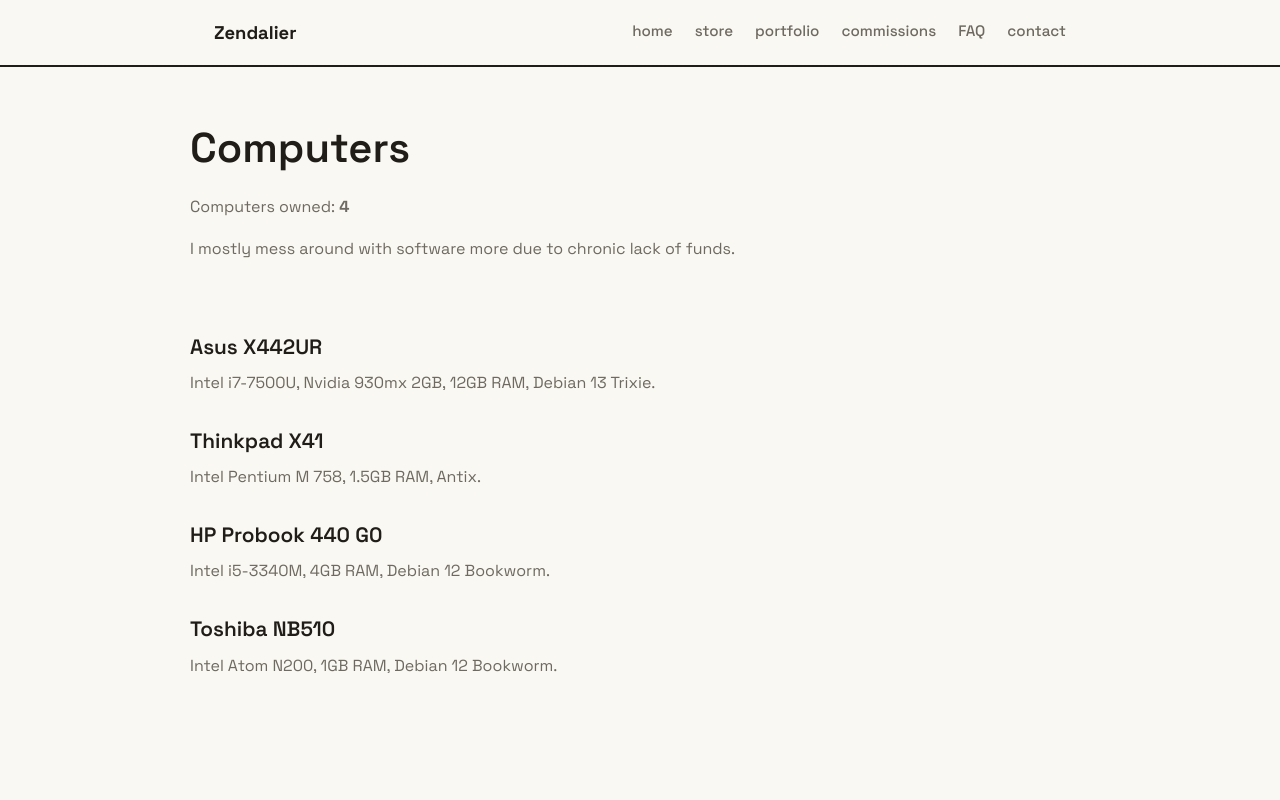
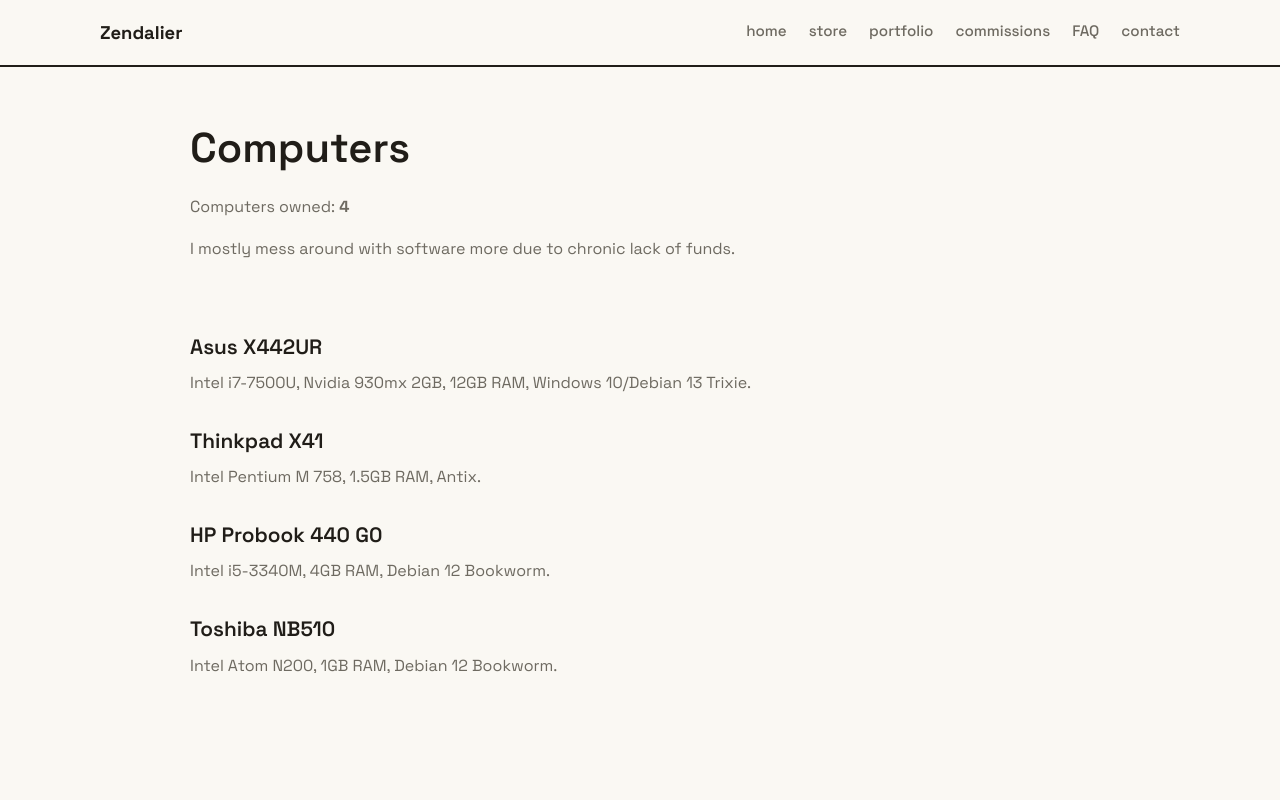
Before and after one commit to zendalier/zendalierdev, a plain HTML site: page computers.html in a window 1280 px wide. Shown: the top 800 px of the page. Drawn offline with Linux system fonts and the light colour scheme.

Commit message:
another update

```diff
--- a/computers.html
+++ b/computers.html
@@ -37,7 +37,7 @@
 
     <section class="prose container">
       <h2>Asus X442UR</h2>
-      <p>Intel i7-7500U, Nvidia 930mx 2GB, 12GB RAM, Debian 13 Trixie.</p>
+      <p>Intel i7-7500U, Nvidia 930mx 2GB, 12GB RAM, Windows 10/Debian 13 Trixie.</p>
 
       <h2>Thinkpad X41</h2>
       <p>Intel Pentium M 758, 1.5GB RAM, Antix.</p>
--- a/css/style.css
+++ b/css/style.css
@@ -80,9 +80,9 @@ p { margin: 0 0 1em; color: var(--color-ink-soft); }
   border-bottom: 2px solid var(--color-ink);
 }
 .site-header__inner {
-  max-width: var(--content-width);
+  max-width: solid var(--content-width);
   margin: 0 auto;
-  padding: 18px 24px;
+  padding: 18px 100px;
   display: flex;
   align-items: center;
   gap: 24px;
```
